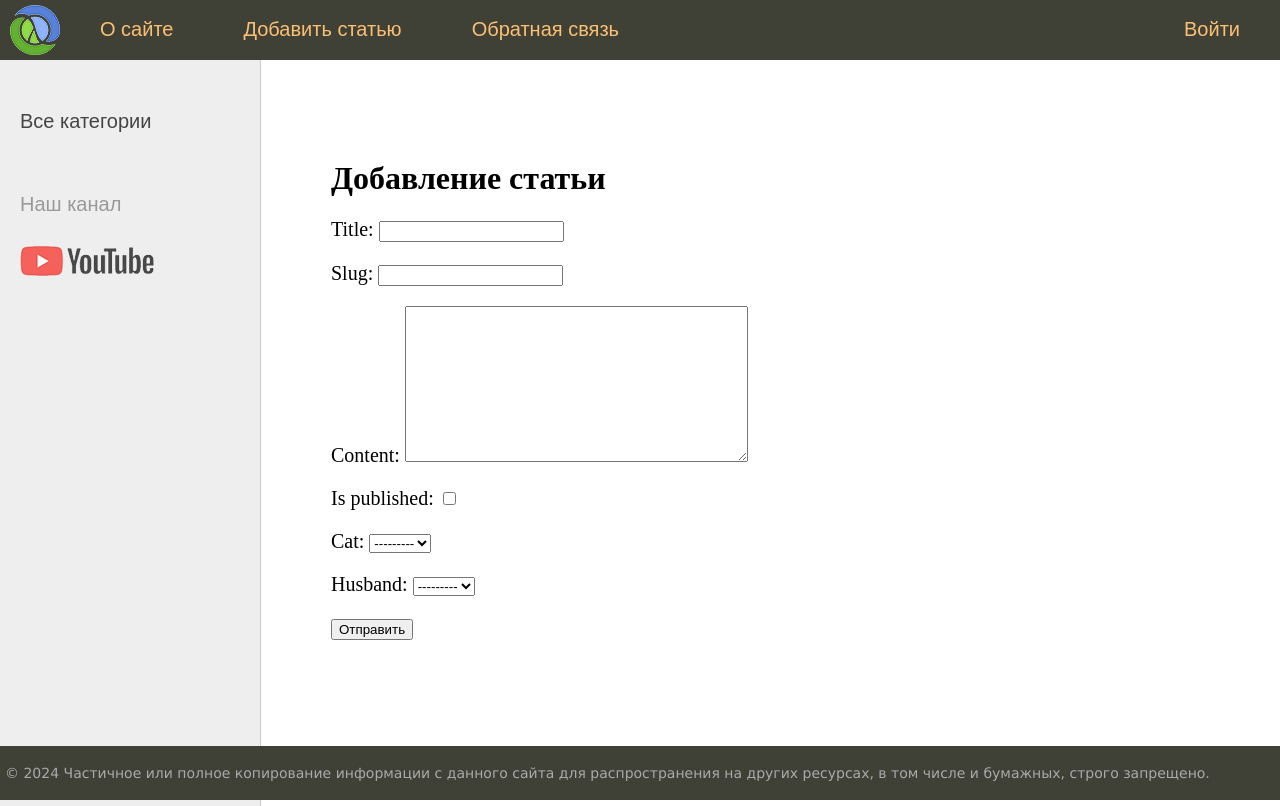
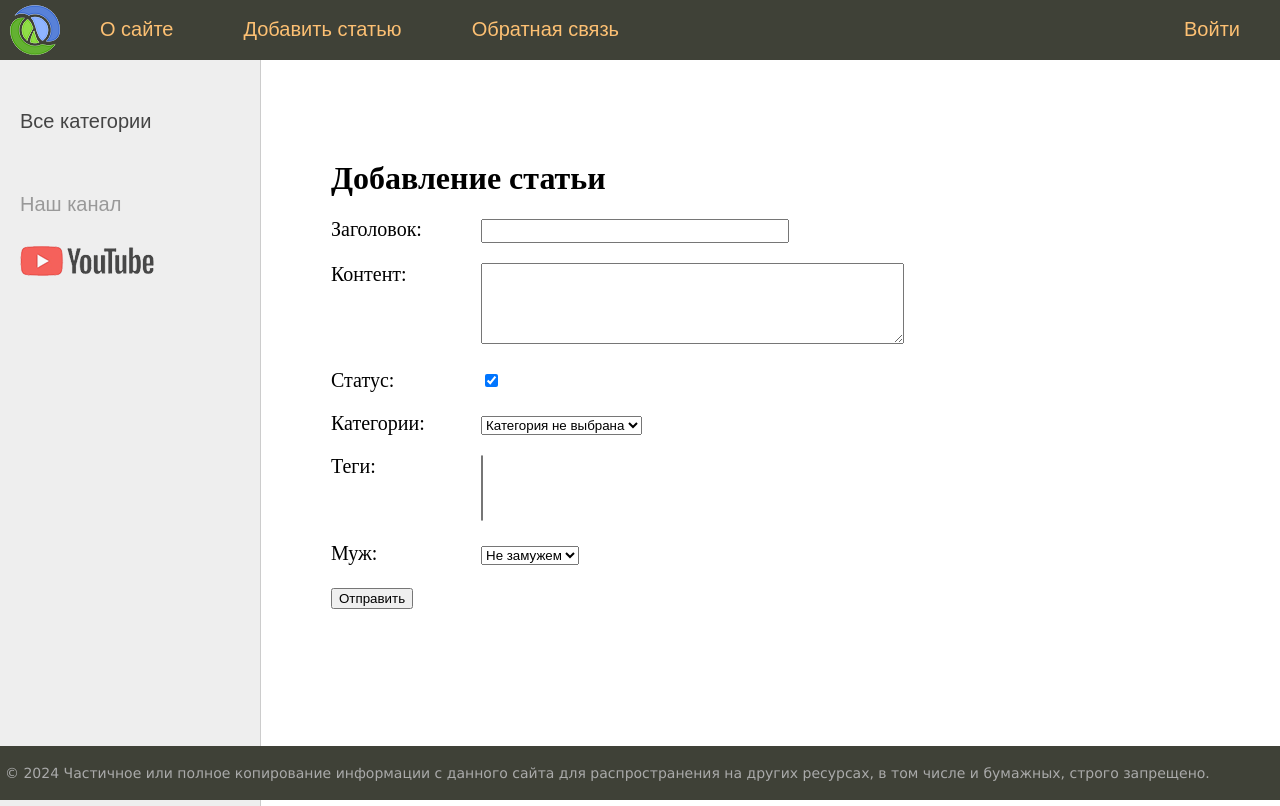
Before and after one commit to Wl9pa/sitewomen, a Django app: page /addpage/ in a window 1280 px wide. Run offline with Django 4.2, Linux system fonts and the light colour scheme; data that the repository does not hold is empty.

Commit message:
валидация данных, добавление данных через формы в бд

```diff
--- a/sitewomen/women/forms.py
+++ b/sitewomen/women/forms.py
@@ -1,11 +1,43 @@
 from django import forms
-from .models import Category, Husband
+from django.core.exceptions import ValidationError
+from django.utils.deconstruct import deconstructible
+
+from .models import Category, Husband, TagPost
+
+
+# @deconstructible
+# class RussianValidator:  # Для общей проверки + в поле добавить validators=[RussianValidator(),]
+#
+#
+#     ALLOWED_CHARS = "АБВГДЕЁЖЗИЙКЛМНОПРСТУФХЦЧШЩЬЫЪЭЮЯабвгдеёжзийклмнопрстуфхцчшщбыъэюя0123456789- "
+#     code = 'russian'
+#
+#     def __init__(self, message=None):
+#         self.message = message if message else "Должны присутствовать только русские символы, дефис и пробел."
+#
+#     def __call__(self, value, *args, **kwargs):
+#         if not (set(value) <= set(self.ALLOWED_CHARS)):
+#             raise ValidationError(self.message, code=self.code)
 
 
 class AddPostForm(forms.Form):
-    title = forms.CharField(max_length=255)
-    slug = forms.SlugField(max_length=255)
-    content = forms.CharField(widget=forms.Textarea(), required=False)
-    is_published = forms.BooleanField(required=False)
-    cat = forms.ModelChoiceField(queryset=Category.objects.all())
-    husband = forms.ModelChoiceField(queryset=Husband.objects.all(), required=False)
+    title = forms.CharField(max_length=255, min_length=3, label='Заголовок',
+                            widget=forms.TextInput(attrs={'class': 'form-input'}),
+                            error_messages={
+                                'min_length': 'Слишком короткий заголовок, минимум 3 символа',
+                                'required': 'Заполните заголовок'
+                            })
+    # slug = forms.SlugField(max_length=255, label='URL')
+    content = forms.CharField(widget=forms.Textarea(attrs={'cols': 50, 'rows': 5}), required=False, label="Контент")
+    is_published = forms.BooleanField(required=False, initial=True, label='Статус')
+    cat = forms.ModelChoiceField(queryset=Category.objects.all(), empty_label='Категория не выбрана', label='Категории')
+    tags = forms.ModelMultipleChoiceField(queryset=TagPost.objects.all(), required=False, label='Теги')
+    husband = forms.ModelChoiceField(queryset=Husband.objects.all(), empty_label='Не замужем', required=False,
+                                     label='Муж')
+
+    def clean_title(self):  # Для частной проверки
+        title = self.cleaned_data['title']
+        ALLOWED_CHARS = "АБВГДЕЁЖЗИЙКЛМНОПРСТУФХЦЧШЩЬЫЪЭЮЯабвгдеёжзийклмнопрстуфхцчшщбыъэюя0123456789- "
+
+        if not (set(title) <= set(ALLOWED_CHARS)):
+            raise ValidationError("Должны присутствовать только русские символы, дефис и пробел.")
--- a/sitewomen/women/templates/women/addpage.html
+++ b/sitewomen/women/templates/women/addpage.html
@@ -4,7 +4,11 @@
 <h1>{{title}}</h1>
 <form action="" method="POST">
     {% csrf_token %}
-    {{ form.as_p }}
+    <div class="form-error">{{ form.non_field_errors }}</div>
+    {% for f in form %}
+    <label class="form-label" for="{{ f.id_for_label }}">{{f.label}}: </label>{{ f }}</p>
+    <div class="form-error">{{ f.errors }}</div>
+    {% endfor %}
     <button type="submit">Отправить</button></p>
 </form>
 {% endblock %}
--- a/sitewomen/women/views.py
+++ b/sitewomen/women/views.py
@@ -1,6 +1,7 @@
 from django.http import HttpResponse, HttpResponseNotFound
-from django.shortcuts import render, get_object_or_404
-
+from django.shortcuts import render, get_object_or_404, redirect
+from django.utils.text import slugify
+from unidecode import unidecode
 from .forms import AddPostForm
 from .models import Women, Category, TagPost
 
@@ -38,11 +39,23 @@
     return render(request, 'women/post.html', data)
 
 
+def custom_slugify(value):
+    return slugify(unidecode(value))
+
+
 def addpage(request):
     if request.method == 'POST':
         form = AddPostForm(request.POST)
         if form.is_valid():
-            print(form.cleaned_data)
+            # print(form.cleaned_data)
+            try:
+                form.cleaned_data['slug'] = custom_slugify(form.cleaned_data['title'])
+                tags = form.cleaned_data.pop('tags')
+                new_women = Women.objects.create(**form.cleaned_data)
+                new_women.tags.set(tags)
+                return redirect('home')
+            except:
+                form.add_error(None, 'Ошибка добавления поста')
     else:
         form = AddPostForm()
 
```
